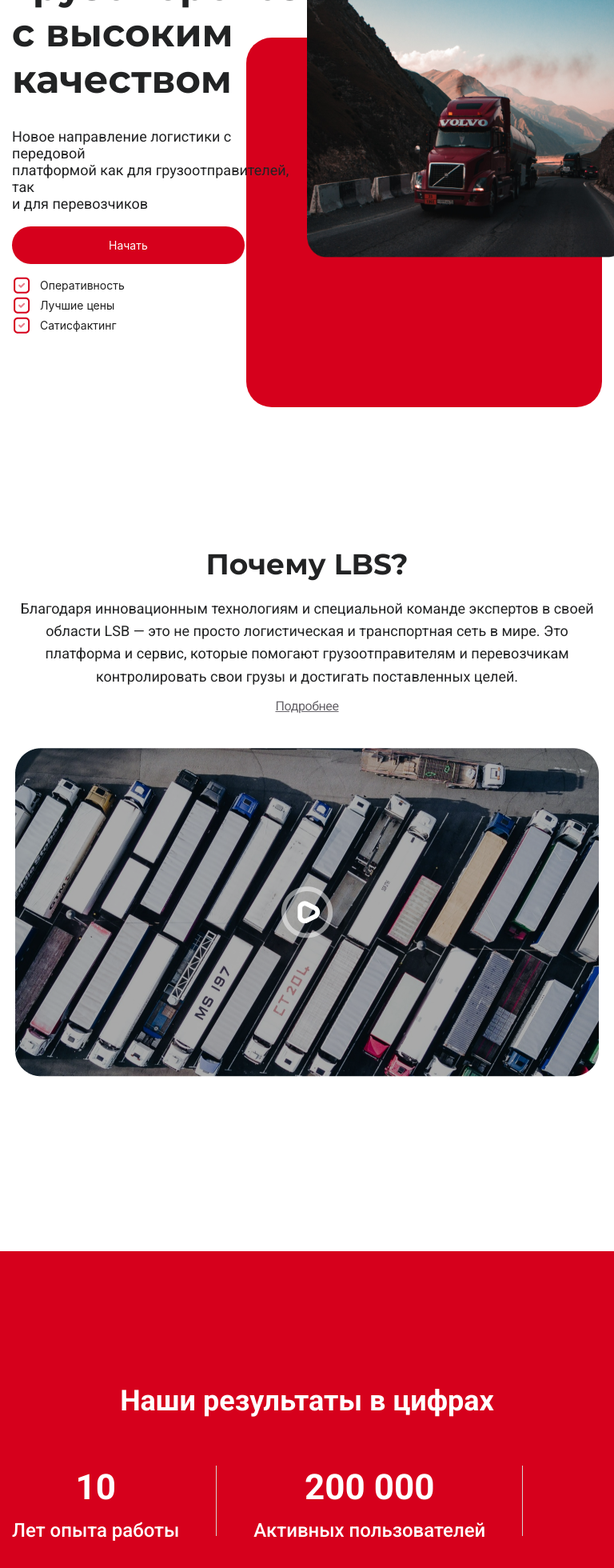
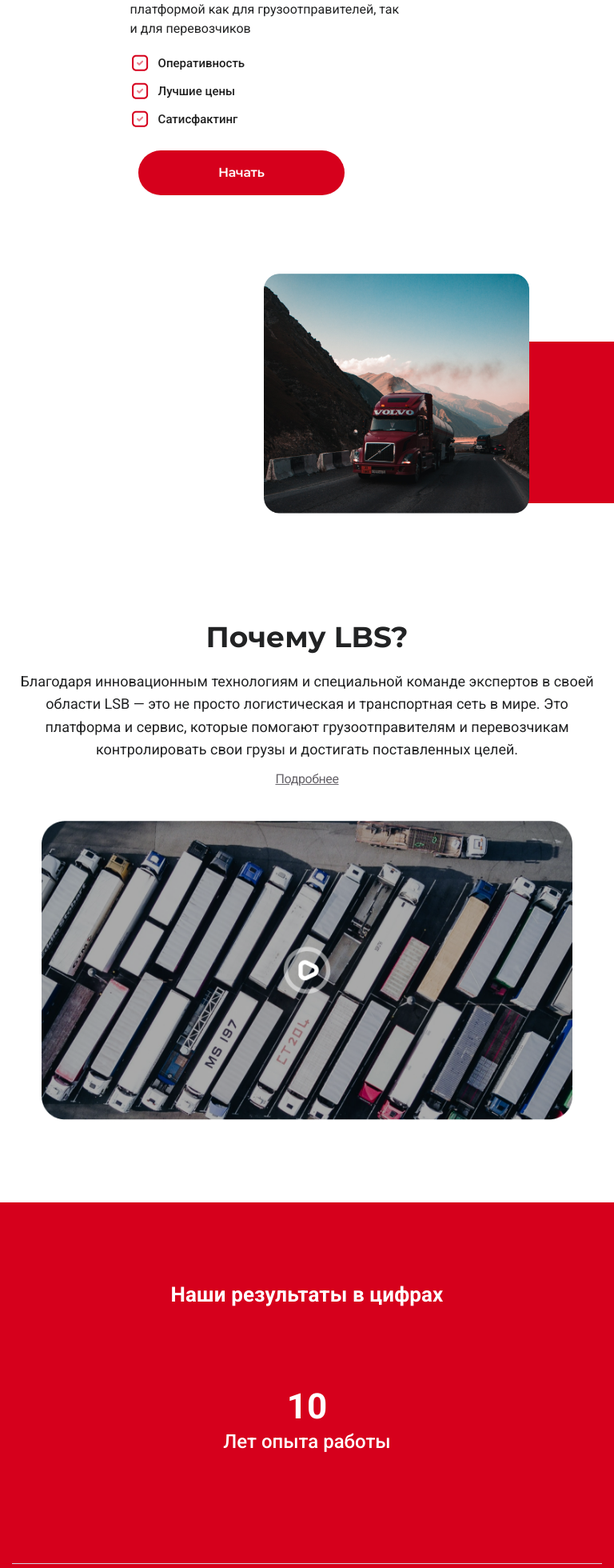
Before and after one commit to Seitek2002/lbs, a React (Vite) app: page / in a window 768 px wide. Shown: the part 240-2200 px from the top of the page at 80% size. Built offline with nearby package versions, Linux system fonts and the light colour scheme.

Commit message:
добавил отзывчивый адаптив для main

```diff
--- a/src/index.scss
+++ b/src/index.scss
@@ -466,7 +466,7 @@ ul {
     }
 }
 
-@media screen and (max-width: 1077px) {
+@media screen and (max-width: 1050px) {
     .header {
         nav {
             display: none;
@@ -546,6 +546,423 @@ ul {
             font-style: normal;
             font-weight: 400;
             line-height: 18px;
+        }
+    }
+}
+
+
+@media screen and (max-width: 1050px) and (min-width: 391px) {
+
+    .hero {
+        margin-top: 120px;
+        position: relative;
+        left: 20%;
+
+        #hero-ul {
+            position: relative;
+            bottom: 27em;
+        }
+
+
+        &-img {
+            object-fit: contain !important;
+            width: 90% !important;
+            height: 90% !important;
+            border-radius: 18px;
+            position: relative;
+            top: 35% !important;
+            right: 60% !important;
+        }
+
+        li {
+            font-family: Roboto;
+            font-size: 15px;
+            font-weight: 500;
+            line-height: 24px;
+            letter-spacing: 0px;
+            text-align: left;
+            margin-top: 10px;
+            white-space: nowrap;
+        }
+
+        h1 {
+            font-family: Montserrat;
+            font-size: 180%;
+            font-weight: 700;
+            line-height: 40px;
+            letter-spacing: 0px;
+            display: inline;
+            white-space: nowrap;
+
+        }
+
+        p {
+            font-family: Roboto;
+            font-size: 16px;
+            font-weight: 400;
+            line-height: 24px;
+            letter-spacing: 0px;
+            text-align: left;
+            margin-bottom: 30px;
+
+        }
+
+        .ant-btn {
+            margin-top: 140px;
+            margin-bottom: 200px;
+            border-radius: 28px;
+            background: #d6001c;
+            color: #fff;
+            height: auto;
+            width: 70%;
+            height: 56px;
+            padding: 24px;
+            font-family: Montserrat;
+            font-size: 16px;
+            font-weight: 600;
+            line-height: 26px;
+            letter-spacing: -0.36000001430511475px;
+            text-align: center;
+            display: flex;
+            align-items: center;
+            justify-content: center;
+            margin-left: 10px;
+
+
+            &:hover {
+                color: #fff;
+                border: none;
+            }
+        }
+
+        #hero-img {
+            position: relative;
+            margin-top: 20%;
+            margin-left: 20px;
+        }
+
+        .red-box {
+            width: 50%;
+            height: 30%;
+            border-radius: 18px;
+            margin-right: 10%;
+        }
+    }
+
+    .why {
+        margin-top: 30%;
+
+        #why-img {
+            width: 90%;
+            height: 20%;
+        }
+    }
+
+    .results {
+        background: #d6001c;
+        padding: 70px 0;
+        margin: 100px 0;
+
+
+
+        &-item {
+            margin: 0 auto;
+            margin-bottom: 92px;
+        }
+
+        .result-hr {
+            display: block;
+            width: 100%;
+            height: 1.1px;
+            background: #D4D2E3;
+            margin-bottom: 45px;
+        }
+
+        h2 {
+            margin-bottom: 92px;
+            font-family: Roboto;
+            font-size: 26px;
+            font-weight: 700;
+            line-height: 46px;
+            letter-spacing: 0.005em;
+            text-align: center;
+            white-space: nowrap;
+        }
+
+        &-wrapper {
+            margin-top: 50px;
+            align-items: center;
+            gap: 46px;
+        }
+
+        &-line {
+            display: none;
+        }
+
+        span {
+            font-family: Roboto;
+            font-size: 44px;
+            font-weight: 700;
+            line-height: 50px;
+            letter-spacing: 0px;
+            text-align: center;
+
+        }
+
+        &-description {
+            color: #fff;
+            font-size: 24px;
+            font-family: Roboto;
+            font-style: normal;
+            font-weight: 500;
+            margin: 5px 0 0;
+        }
+    }
+
+    //бля короче для резалта не надо адаптив делать, он от 1050 до 390 красиво стоит все равно из-за линий
+    .ship {
+        display: block;
+        margin-bottom: 100px;
+
+        h2 {
+            color: #222324;
+            text-align: center;
+            font-size: 36px;
+            font-family: Montserrat;
+            font-weight: 700;
+            letter-spacing: 0.5px;
+        }
+
+        span {
+            color: #222324;
+            text-align: center;
+            font-size: 18px;
+            font-family: Roboto;
+            font-style: normal;
+            font-weight: 400;
+            max-width: 765px;
+            display: block;
+            margin: 16px auto 0;
+        }
+
+        &-wrapper {
+            display: flex;
+            align-items: center;
+            gap: 50px;
+            flex-wrap: wrap;
+            margin-top: 60px;
+            justify-content: center;
+        }
+
+        &-block {
+            padding: 50px;
+            box-sizing: border-box;
+            flex-shrink: 0;
+            border-radius: 32px;
+            background: #e5e5e5;
+            width: 342px;
+            height: 320px;
+
+        }
+
+        &-info {
+            margin-top: 30px;
+            position: relative;
+            bottom: 50px;
+        }
+
+        h4 {
+            font-family: Roboto;
+            font-size: 18px;
+            font-weight: 700;
+            line-height: 38px;
+            letter-spacing: 0px;
+            text-align: left;
+
+        }
+
+        &-item {
+            font-family: Roboto;
+            font-size: 16px;
+            font-weight: 400;
+            line-height: 25px;
+            letter-spacing: 0em;
+            text-align: left;
+
+        }
+
+        a {
+            font-family: Roboto;
+            font-size: 16px;
+            font-weight: 700;
+            line-height: 18px;
+            letter-spacing: 0em;
+            text-align: center;
+
+        }
+    }
+
+    .send {
+        display: flex;
+        flex-direction: column-reverse;
+        margin-bottom: 150px;
+
+
+        button {
+            width: 342px;
+            height: 56px;
+            font-family: Montserrat;
+            font-size: 16px;
+            font-weight: 600;
+            line-height: 26px;
+            letter-spacing: -0.36000001430511475px;
+            text-align: center;
+            position: relative;
+            bottom: 10px;
+        }
+
+        img {
+            border-radius: 18px;
+            width: 390px;
+            height: 329px;
+            position: relative;
+            left: 200px;
+            top: 80px;
+        }
+
+        &-left {
+            z-index: 3;
+            border-radius: 18px;
+            position: relative;
+            top: 20px;
+            background: #d6001c;
+            box-sizing: border-box;
+            width: 390px;
+            margin: 0 auto;
+            max-width: 390px;
+
+            div {
+                max-width: 523px;
+            }
+        }
+
+        h2 {
+            font-family: Montserrat;
+            font-size: 20px;
+            font-weight: 700;
+            line-height: 30px;
+            letter-spacing: 0.5px;
+            text-align: left;
+
+        }
+
+        span {
+            font-family: Roboto;
+            font-size: 16px;
+            font-weight: 400;
+            line-height: 24px;
+            letter-spacing: 0px;
+            text-align: left;
+
+        }
+    }
+
+    .footer {
+        padding: 40px 0px;
+
+        &-wrapper {
+            display: flex;
+            align-items: center;
+            gap: 20px;
+            justify-content: center;
+            flex-wrap: wrap;
+        }
+
+        &-info {
+            flex-direction: column;
+            position: relative;
+            left: 10%;
+
+        }
+
+        &-links {
+            gap: 100px;
+            padding-left: 5%;
+        }
+
+        &-cocial {
+            position: relative;
+            top: 700px;
+            display: flex;
+            gap: 20px;
+            right: 80px;
+
+        }
+
+        &-textl {
+            white-space: nowrap;
+            position: relative;
+            right: 100px;
+            top: 10px;
+        }
+
+        span {
+            color: #67646a;
+            font-size: 18px;
+            font-family: DM Sans;
+            font-style: normal;
+            font-weight: 400;
+        }
+
+        &-list {
+            display: flex;
+            flex-direction: column;
+            gap: 10px;
+            margin: 0;
+        }
+
+        h3 {
+            color: #222324;
+            font-size: 20px;
+            font-family: DM Sans;
+            font-style: normal;
+            font-weight: 700;
+            margin: 0;
+        }
+
+        &-item {
+            &:first-child {
+                margin-bottom: 40px;
+            }
+
+            a {
+                color: #67646a;
+                font-size: 18px;
+                font-family: DM Sans;
+                font-style: normal;
+                font-weight: 400;
+            }
+        }
+
+        &-line {
+            margin: 130px 0 32px;
+            width: 100%;
+            height: 1px;
+            background: #cac9cb;
+        }
+
+        &-description {
+            font-family: DM Sans;
+            font-size: 14px;
+            font-weight: 400;
+            line-height: 18px;
+            letter-spacing: 0px;
+            text-align: center;
+            display: flex;
+            align-items: center;
+            position: relative;
+            margin-left: 30%;
+            margin-right: 30%;
         }
     }
 }
@@ -808,6 +1225,7 @@ ul {
         flex-direction: column-reverse;
         margin-bottom: 80px;
 
+
         button {
             width: 342px;
             height: 56px;
@@ -960,6 +1378,7 @@ ul {
     }
 }
 
+
 #root {
     overflow: hidden;
 }
```
